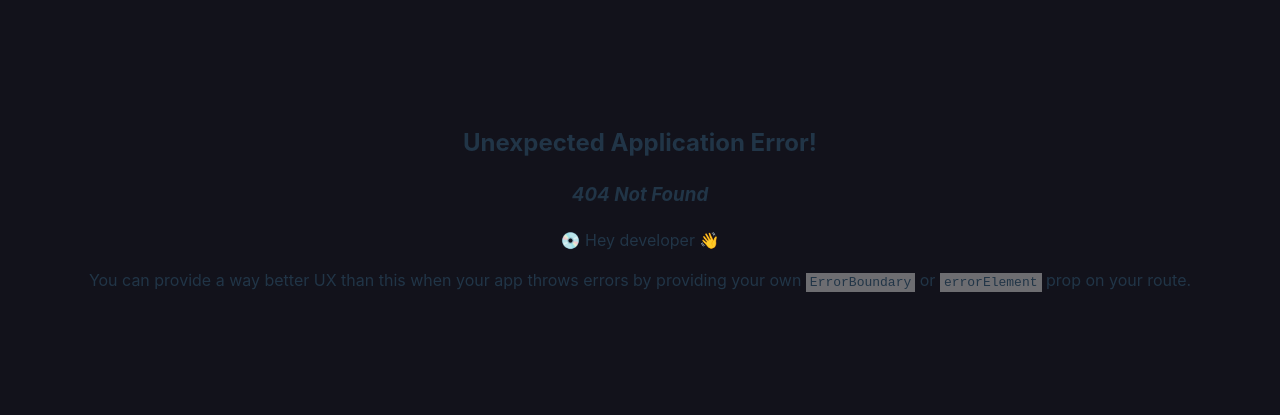
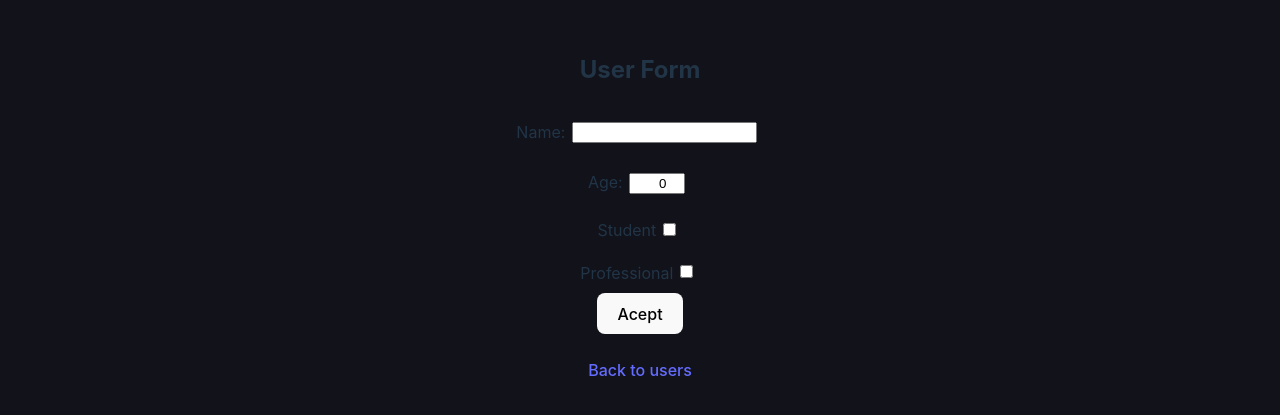
Before and after one commit to hesoler/vite-project, a React (Vite) app: page /users/form in a window 1280 px wide. Before the commit this address had no page. Shown: the part 193-608 px from the top of the page. Built offline with nearby package versions, Linux system fonts and the light colour scheme.

Commit message:
user form & users table, only one json data file

```diff
--- a/src/App.css
+++ b/src/App.css
@@ -48,6 +48,15 @@
   /* justify-content: center; */
   padding: 1em;
 }
- .App h1 {
+.App h1 {
   text-align: center;
- }
+}
+
+.formBlock {
+  display: block;
+  padding: 0.5em;
+}
+
+form input {
+  margin: 0.5em;
+}
--- a/src/App.jsx
+++ b/src/App.jsx
@@ -3,17 +3,24 @@
 // import viteLogo from "/vite.svg";
 import { Link } from "react-router-dom";
 import "./App.css";
+import { avatars } from "./data/jsonData";
 import Card from "./components/Card";
-import avatars from "./data/avatars";
 import { useState, useEffect } from "react";
 
-function App() {
+export function generateQuickGuid() {
+  return (
+    Math.random().toString(36).substring(2, 15) +
+    Math.random().toString(36).substring(2, 15)
+  );
+}
+
+export default function App() {
   const avatarList = avatars.map((avt) => {
     return (
-      <>
+      <div key={generateQuickGuid()} style={{ display: "contents" }}>
         <Card title={avt.name} description={avt.description} path={avt.path} />
         <img src={avt.imageURL} width="150px" height="150px" />
-      </>
+      </div>
     );
   });
 
@@ -39,9 +46,15 @@ function App() {
           </Link>
         </div>
         <br />
+        <div>
+          <Link to="users">
+            <label style={{ fontSize: "x-large" }}>User List</label>
+          </Link>
+        </div>
+        <br />
 
         <div>
-          <label for="inputTitle">Type your page title:</label>
+          <label htmlFor="inputTitle">Type your page title:</label>
           &nbsp;
           <input type="text" id="inputTitle" onChange={changeTitle} />
         </div>
@@ -49,5 +62,3 @@ function App() {
     </>
   );
 }
-
-export default App;
--- a/src/components/Card.jsx
+++ b/src/components/Card.jsx
@@ -7,14 +7,14 @@ function Card({ title = "Default", description = "Default", path }) {
   const [count, setCount] = useState(0);
 
   return (
-    <div className="Card">
+    <span className="Card">
       <Link to={path}>
         <h2>{title}</h2>
       </Link>
       <button onClick={() => setCount((count) => count + 1)}>
         Likes: {count}
       </button>
-    </div>
+    </span>
   );
 }
 
--- a/src/data/food.js
+++ /dev/null
@@ -1,20 +0,0 @@
-const foods = [
-    {
-        code: 1,
-        description: "Potato",
-        price: 5.99
-    },
-    {
-        code: 2,
-        description: "Orange",
-        price: 7.5,
-    },
-    {
-        code: 3,
-        description: "Banana",
-        price: 10
-    }
-]
-
-
-export default foods
--- a/src/data/avatars.js
+++ b/src/data/jsonData.js
@@ -1,4 +1,4 @@
-const avatars = [
+export const avatars = [
     {
         name: "Spectre",
         description: "Be aware, she is coming.",
@@ -31,4 +31,22 @@ const avatars = [
     }
 ]
 
-export default avatars
+export const foodList = [
+    {
+        code: 1,
+        description: "Potato",
+        price: 5.99
+    },
+    {
+        code: 2,
+        description: "Orange",
+        price: 7.5,
+    },
+    {
+        code: 3,
+        description: "Banana",
+        price: 10
+    }
+]
+
+export var userList = []
--- a/src/main.jsx
+++ b/src/main.jsx
@@ -3,9 +3,11 @@ import ReactDOM from "react-dom/client";
 import App from "./App.jsx";
 import "./index.css";
 import { createBrowserRouter, RouterProvider } from "react-router-dom";
-import avatars from "./data/avatars.js";
+import { avatars } from "./data/jsonData.js";
 import AvatarView from "./views/AvatarView.jsx";
 import FoodView from "./views/FoodView.jsx";
+import Form from "./views/UserForm.jsx";
+import UserTable from "./views/UserTable.jsx";
 
 const routes = [
   {
@@ -22,6 +24,8 @@ avatars.forEach((avatar) => {
 });
 
 routes.push({ path: "foods", element: <FoodView /> });
+routes.push({ path: "users/form", element: <Form /> });
+routes.push({ path: "users", element: <UserTable /> });
 const router = createBrowserRouter(routes);
 
 ReactDOM.createRoot(document.getElementById("root")).render(
--- a/src/views/FoodView.jsx
+++ b/src/views/FoodView.jsx
@@ -1,6 +1,5 @@
 import React from "react";
-import foodList from "../data/food";
-import "../data/food";
+import { foodList } from "../data/jsonData";
 
 function deleteRow() {
   if (foodList.length > 0) {
--- /dev/null
+++ b/src/views/UserForm.jsx
@@ -0,0 +1,57 @@
+import React from "react";
+import { userList } from "../data/jsonData";
+import { Link } from "react-router-dom";
+import { generateQuickGuid } from "../App";
+
+function Form() {
+  function update() {
+    userList.push({
+      id: generateQuickGuid(),
+      name: document.getElementById("name").value,
+      age: document.getElementById("age").value,
+      student: document.getElementById("student").checked,
+      professional: document.getElementById("professional").checked,
+    });
+  }
+
+  return (
+    <>
+      <h2>User Form</h2>
+      <div>
+        <form onSubmit={update}>
+          <div>
+            <div className="formBlock">
+              <label htmlFor="name">Name:</label>
+              <input type="text" id="name" required={true} />
+            </div>
+            <div className="formBlock">
+              <label htmlFor="age">Age:</label>
+              <input
+                type="number"
+                id="age"
+                defaultValue="0"
+                min="0"
+                max="80"
+                required={true}
+                style={{ textAlign: "right" }}
+              />
+            </div>
+            <div className="formBlock">
+              <label htmlFor="student">Student</label>
+              <input type="checkbox" id="student" defaultChecked={false} />
+            </div>
+            <div className="formBlock">
+              <label htmlFor="professional">Professional</label>
+              <input type="checkbox" id="professional" defaultChecked={false} />
+            </div>
+          </div>
+          <button type="submit">Acept</button>
+        </form>
+        <br />
+        <Link to="/users">Back to users</Link>
+      </div>
+    </>
+  );
+}
+
+export default Form;
--- /dev/null
+++ b/src/views/UserTable.jsx
@@ -0,0 +1,38 @@
+import React from "react";
+import { userList } from "../data/jsonData";
+import { Link } from "react-router-dom";
+
+function UserTable() {
+  return (
+    <>
+      <div>
+        <h2>User List</h2>
+        <table className="userList" border={1}>
+          <thead>
+            <tr>
+              <th>Name</th>
+              <th>Age</th>
+              <th>Student</th>
+              <th>Professional</th>
+            </tr>
+          </thead>
+          <tbody>
+            {userList?.map((user) => {
+              return (
+                <tr key={user.id}>
+                  <td>{user.name}</td>
+                  <td>{user.age}</td>
+                  <td>{user.student ? "Yes" : "No"}</td>
+                  <td>{user.professional ? "Yes" : "No"}</td>
+                </tr>
+              );
+            })}
+          </tbody>
+        </table>
+      </div>
+      <Link to="form">Create new user</Link>
+    </>
+  );
+}
+
+export default UserTable;
```
